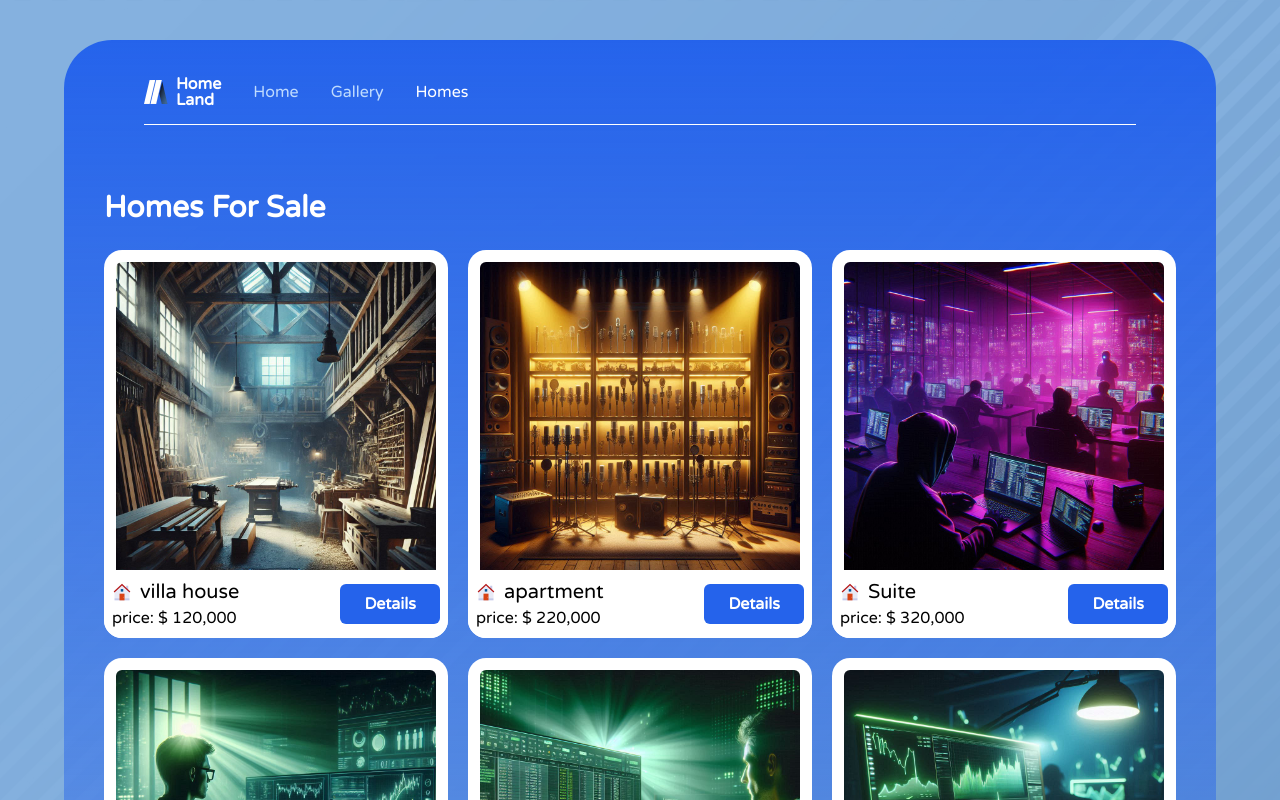
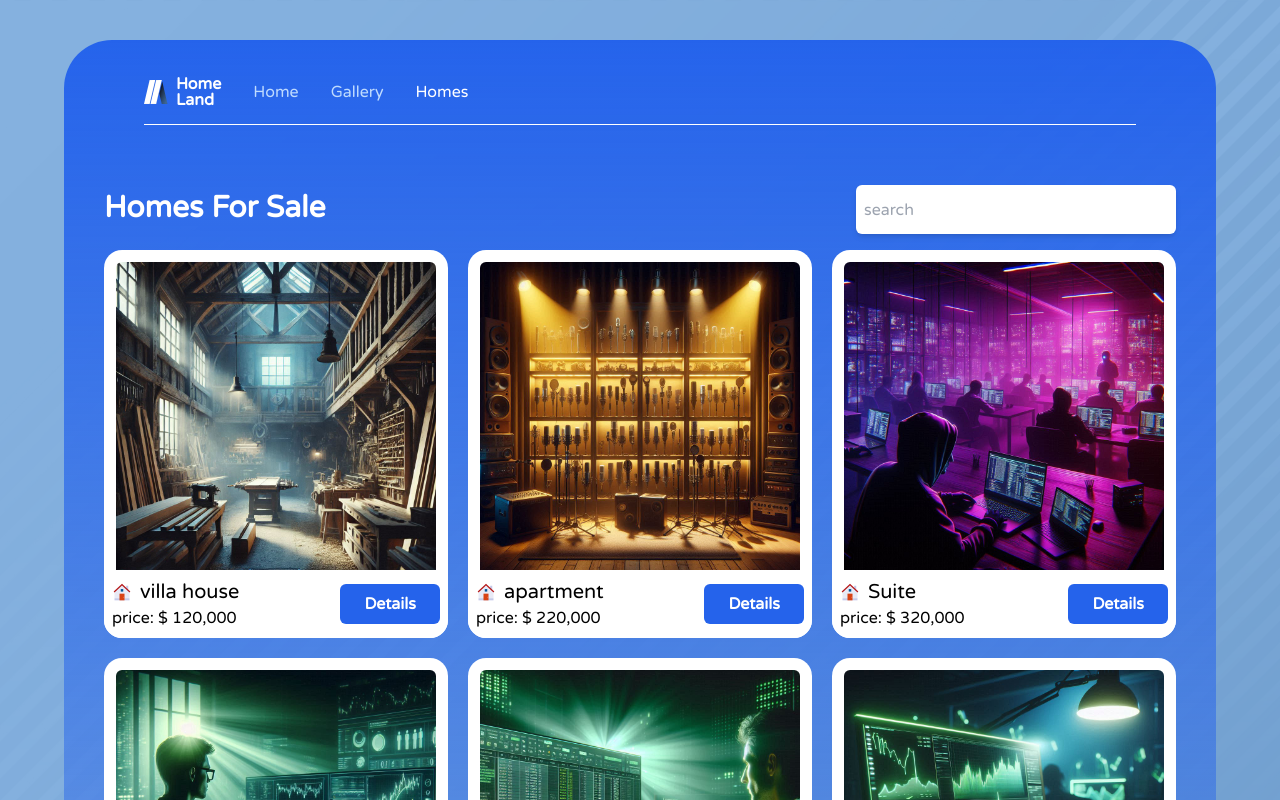
Before and after one commit to soufi-learn/home-land, a Next.js app: page /estate-list in a window 1280 px wide. Shown: the top 800 px of the page. Built offline with nearby package versions, Linux system fonts and the light colour scheme.

Commit message:
add search feature in homes page

```diff
--- a/pages/estate-list/index.jsx
+++ b/pages/estate-list/index.jsx
@@ -1,14 +1,38 @@
 import data from "../../data/db.json";
 import Estate from "../../components/estates/estate";
+import { useEffect, useState } from "react";
 
 function EstateList() {
+  const [search, setSearch] = useState("");
+  const [homes, setHomes] = useState(data.homes);
+
+  useEffect(() => {
+    const newHomes = data.homes.filter((home) =>
+      home.title.toLowerCase().includes(search.toLowerCase())
+    );
+    setHomes(newHomes);
+  }, [search]);
+
+  const changeSearch = (e) => {
+    setSearch(e.target.value);
+  };
+
   return (
     <div className="mx-10 mt-10">
-      <h2 className="mb-5 text-white text-center md:text-left">
-        Homes For Sale
-      </h2>
+      <div className="flex justify-between ">
+        <h2 className="mb-5 text-white text-center md:text-left">
+          Homes For Sale
+        </h2>
+        <input
+          type="text"
+          placeholder="search"
+          className="px-2 py-1 rounded-md w-80 mb-4 outline-none shadow-md"
+          value={search}
+          onChange={changeSearch}
+        />
+      </div>
       <div className="grid grid-cols-1 md:grid-cols-2 lg:grid-cols-3 gap-5">
-        {data.homes.map((home) => (
+        {homes.map((home) => (
           <Estate key={home.id} {...home} />
         ))}
       </div>
```
